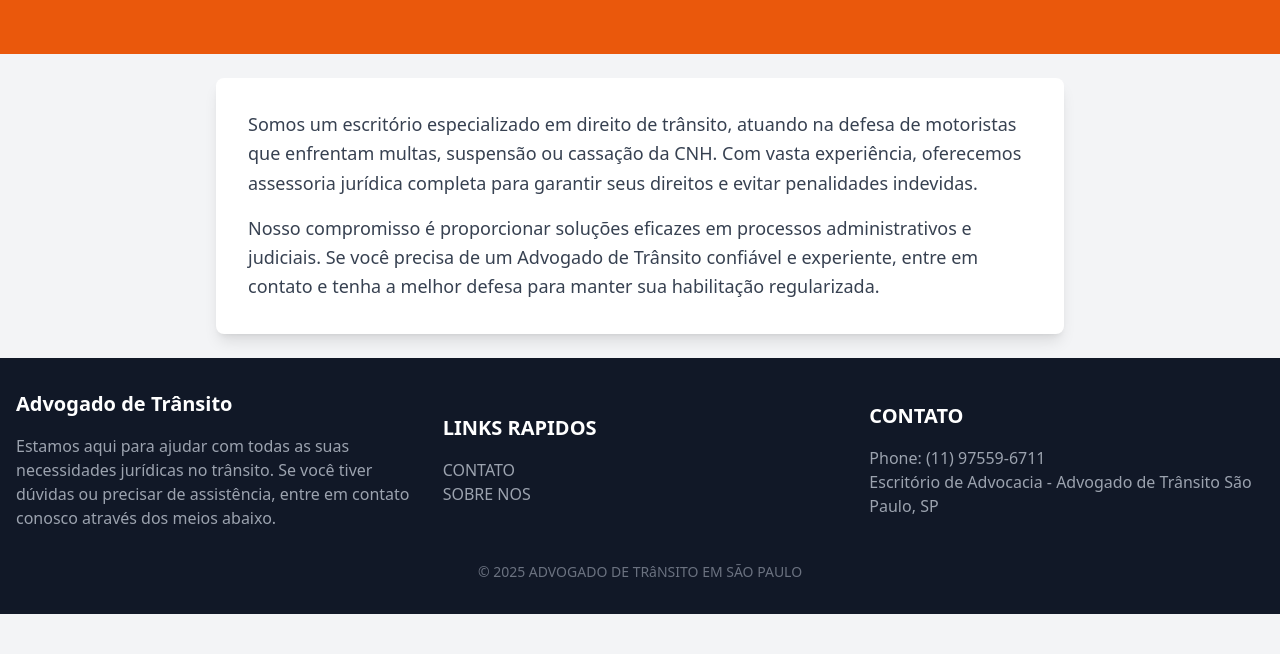
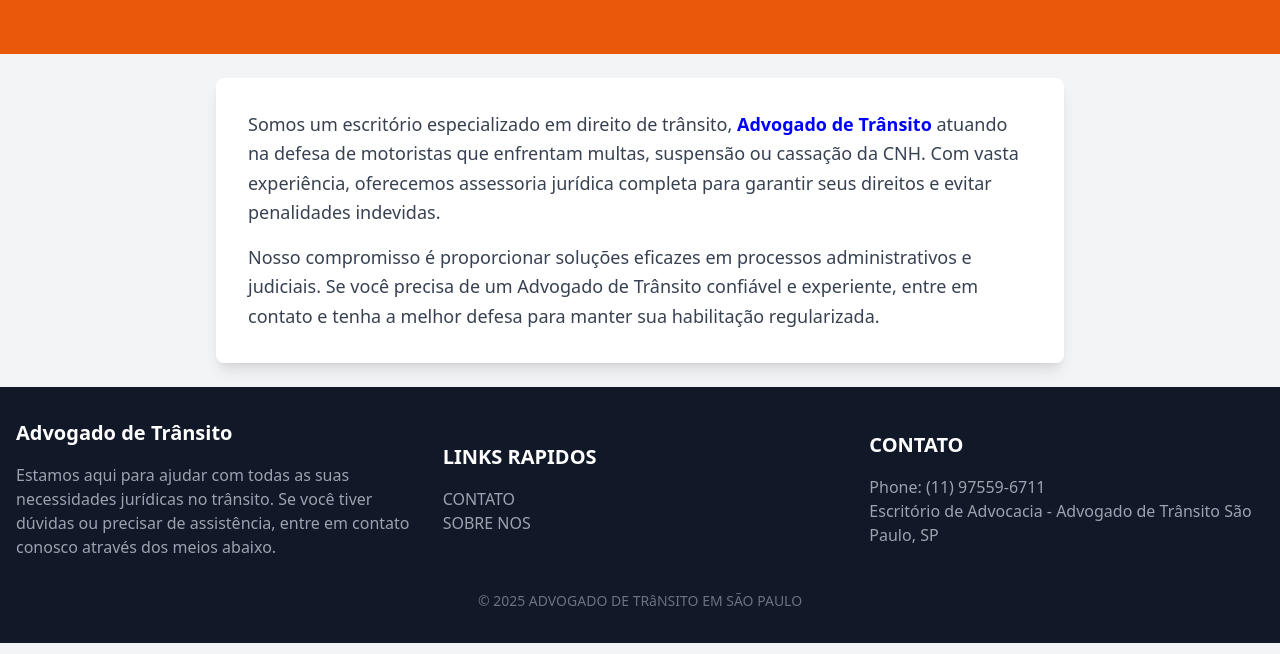
Before and after one commit to advogadodetransito/advogado, a plain HTML site: page about.html in a window 1280 px wide. Shown: the part 146-800 px from the top of the page. Drawn offline with nearby package versions, Linux system fonts and the light colour scheme.

Commit message:
Update about.html

```diff
--- a/about.html
+++ b/about.html
@@ -32,7 +32,9 @@
     <div class="max-w-4xl mx-auto p-6">
         <div class="bg-white shadow-lg rounded-lg p-8">
             <p class="text-lg text-gray-700 leading-relaxed">
-              Somos um escritório especializado em direito de trânsito, atuando na defesa de motoristas que enfrentam multas, suspensão ou cassação da CNH. Com vasta experiência, oferecemos assessoria jurídica completa para garantir seus direitos e evitar penalidades indevidas.
+              Somos um escritório especializado em direito de trânsito,
+                <a href="https://advogadodetransito.app.br/" style="color: blue; font-weight: bold; text-decoration: none; transition: color 0.3s;">Advogado de Trânsito</a>
+                atuando na defesa de motoristas que enfrentam multas, suspensão ou cassação da CNH. Com vasta experiência, oferecemos assessoria jurídica completa para garantir seus direitos e evitar penalidades indevidas.
             </p>
             <p class="mt-4 text-lg text-gray-700 leading-relaxed">
               Nosso compromisso é proporcionar soluções eficazes em processos administrativos e judiciais. Se você precisa de um Advogado de Trânsito confiável e experiente, entre em contato e tenha a melhor defesa para manter sua habilitação regularizada.
```
